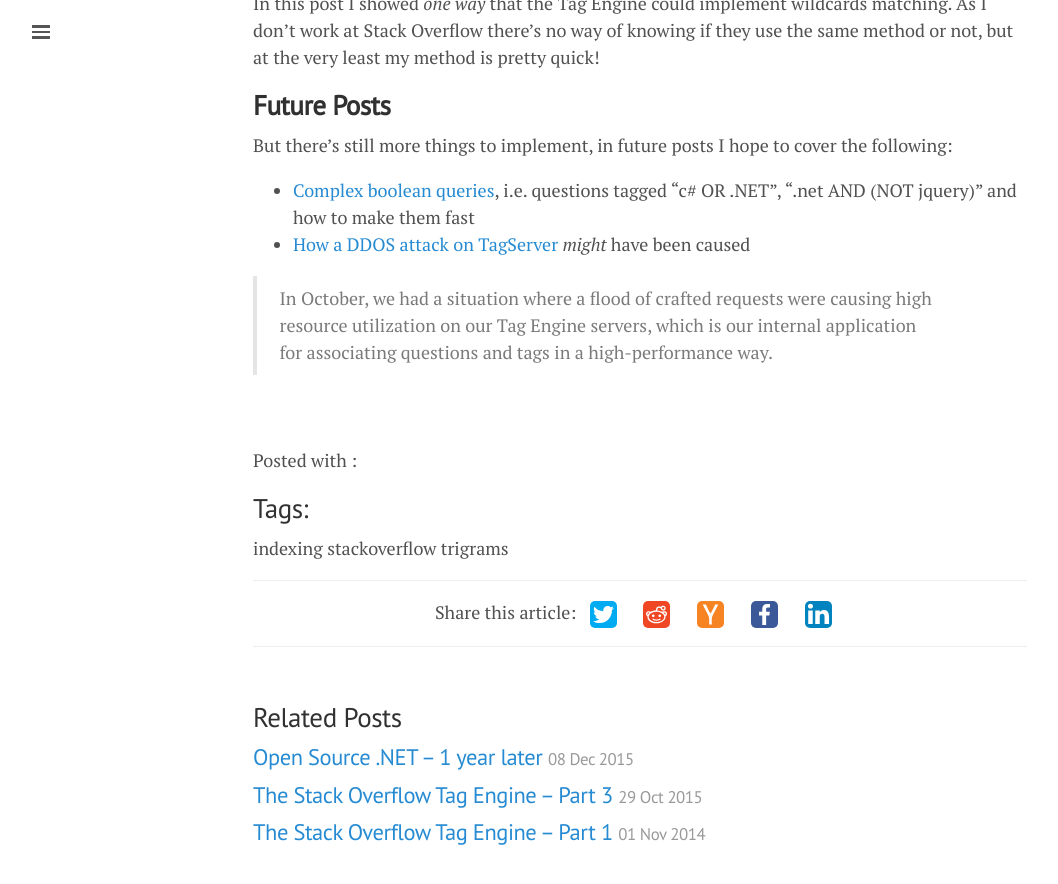
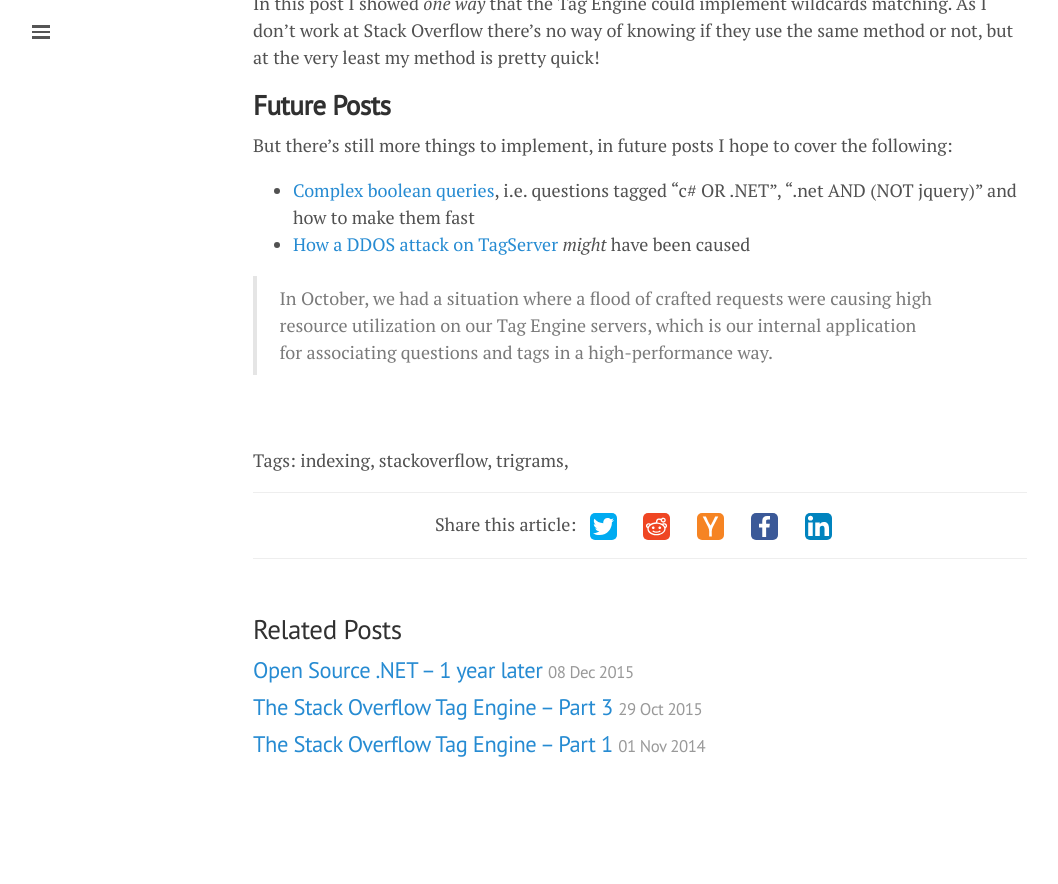
Before and after one commit to mattwarren/mattwarren.github.io, a Jekyll site: the page built from _posts/2015-08-19-the-stack-overflow-tag-engine-part-2.md, in a window 1280 px wide and 900 px high, scrolled down 4578 px. Shown: the top 884 px of the window, without its empty margins (0-1058 px from the left). Built offline with Jekyll 4.4.1, drawn with Linux system fonts in a browser that asks for light colours; Markdown is read by kramdown in place of the engine named in the settings; after the commit the page ends 5390 px from its top, so only the background shows below that.

Commit message:
Tidying up tags stuff

```diff
--- a/_layouts/post.html
+++ b/_layouts/post.html
@@ -27,14 +27,16 @@
   {{ content }}
 </div>
 
-<div class="">
+<!-- Disabled till the whole tags thing is working properly
+<div class="???">
   <p id="post-meta">{{ tags_content }}</p>
 </div>
+-->
 
 <div class="page-tags">
-  <h2>Tags:</h2>
+  Tags:
   {% for page_tag in page.tags %}
-  <span>{{ page_tag }}</span>
+  <span>{{ page_tag }}, </span>
   {% endfor %}
 </div>
 
```
